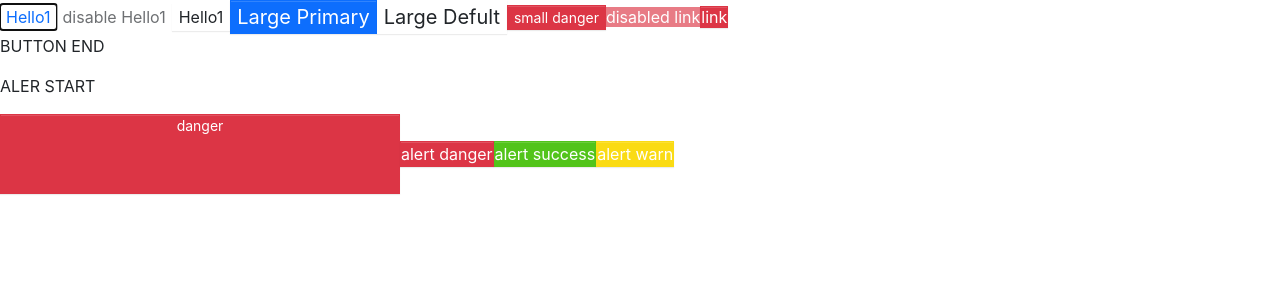
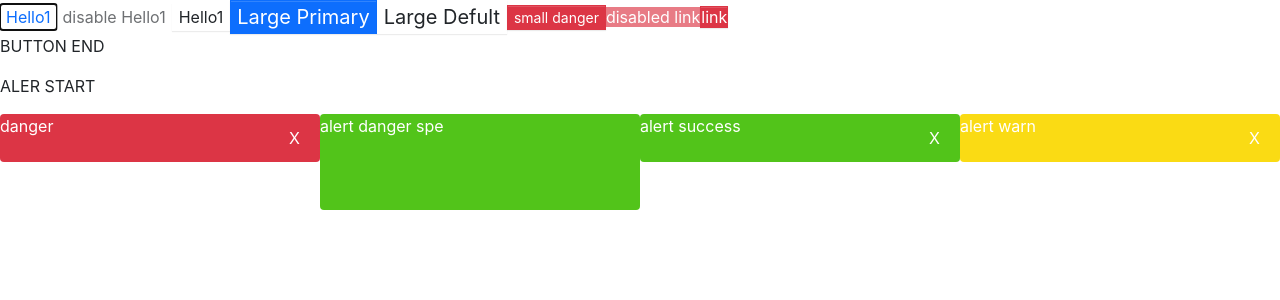
Before and after one commit to guopeng1129972/ts-react-antd, a React (Create React App) app in the folder 4/kunkunball/: page / in a window 1280 px wide. Shown: the top 300 px of the page. Built offline with nearby package versions, Linux system fonts and the light colour scheme.

Commit message:
add 样式 65%
还未添加点击事件
样式padding未添加进去

```diff
--- a/4/kunkunball/src/App.tsx
+++ b/4/kunkunball/src/App.tsx
@@ -19,8 +19,8 @@ const App: React.FC = () => {
       <p>ALER START</p>
       <header className='App-header'>
 
-        <Alert altType={alertType.Danger} altStyle={altSty.no} title={'this is title'}>danger</Alert>
-        <Alert altType={alertType.Danger}>alert danger</Alert>
+        <Alert altType={alertType.Danger} title={'this is title'}>danger</Alert>
+        <Alert altType={alertType.Success} altStyle={altSty.spe} title={"this is title"}>alert danger spe</Alert>
         <Alert altType={alertType.Success}>alert success</Alert>
         <Alert altType={alertType.Warning}>alert warn</Alert>
       </header>
--- a/4/kunkunball/src/components/Alert/_style.scss
+++ b/4/kunkunball/src/components/Alert/_style.scss
@@ -1,32 +1,27 @@
 .alt {
   position        : relative;
   display         : inline-block;
-  font-weight     : $btn-font-weight;
-  line-height     : $btn-line-height;
   color           : $body-color;
   white-space     : nowrap;
-  text-align      : center;
-  vertical-align  : middle;
   background-image: none;
   border          : $alt-border-width solid transparent;
-  box-shadow      : $alt-box-shadow;
-  cursor          : pointer;
-  transition      : $alt-transition;
-
+  @include alt-size ($alt-padding-x, $alt-padding-y, $alt-font-size, $width-no, $height-no);
+  border-radius: $alt-border-radius;
+  margin-bottom: 1rem;
 }
 
 .alt-spe {
-  @include alt-size ($btn-padding-x-lg, $btn-padding-y-lg, $btn-font-size-lg, $btn-border-radius-lg, $width-spe, $height-spe);
+  @include alt-size ($alt-padding-x, $alt-padding-y, $alt-font-size, $width-spe, $height-spe);
 }
 
 .alt-no {
-  @include alt-size ($btn-padding-x-sm, $btn-padding-y-sm, $btn-font-size-sm, $btn-border-radius-sm, $width-no, $height-no);
+  @include alt-size ($alt-padding-x, $alt-padding-y, $alt-font-size, $width-no, $height-no);
 }
+
 
 .alt-success {
   @include alt-style($success, $success, $white)
 }
-
 
 .alt-warning {
   @include alt-style($warning, $warning, $white)
@@ -35,3 +30,12 @@
 .alt-danger {
   @include alt-style($danger, $danger, $white)
 }
+
+.alt-no-clase-span {
+  position: absolute;
+  top     : 0;
+  right   : 0;
+  padding : 0.75rem 1.25rem;
+  color   : inherit;
+  cursor  : pointer;
+}
--- a/4/kunkunball/src/components/Alert/alert.tsx
+++ b/4/kunkunball/src/components/Alert/alert.tsx
@@ -39,20 +39,29 @@ const Alert: React.FC<baseAlertProps> = (props) => {
 
     // altState: (altType !== alertType.Warning) && altState
   })
+
   if (altStyle === 'spe') {
     return (
       <div
-        title={title}
         className={classes}
-      >  {children}
+      >
+        <span
+          className={'alt-spe-span'}
+        >{children}</span>
       </div>
     )
   } else {
     return (
       <div
-        title={title}
         className={classes}
-      >  {children}
+      >
+        <span
+          className={'alt-no-span'}
+        >{children}</span>
+        <span
+        className={'alt-no-clase-span'}>
+          X
+        </span>
       </div>
     )
   }
--- a/4/kunkunball/src/components/Button/_style.scss
+++ b/4/kunkunball/src/components/Button/_style.scss
@@ -8,11 +8,12 @@
   text-align      : center;
   vertical-align  : middle;
   background-image: none;
+  transition      : $btn-transition;
   border          : $btn-border-width solid transparent;
   @include button-size ($btn-padding-x, $btn-padding-y, $btn-font-size, $btn-border-radius);
   box-shadow: $btn-box-shadow;
   cursor    : pointer;
-  transition: $btn-transition;
+
 
   &.disabled,
   &[disabled] {
--- a/4/kunkunball/src/style/_mixin.scss
+++ b/4/kunkunball/src/style/_mixin.scss
@@ -1,15 +1,14 @@
 @mixin button-size ($padding-x, $padding-y, $font-size, $border-raduis) {
-  padding      : $padding-y, $padding-x;
+  padding      : $padding-x, $padding-y;
   font-size    : $font-size;
   border-raduis: $border-raduis;
 }
 
-@mixin alt-size ($padding-x, $padding-y, $font-size, $border-raduis, $width, $height) {
-  padding      : $padding-y, $padding-x;
-  width        : $width;
-  height       : $height;
-  font-size    : $font-size;
-  border-raduis: $border-raduis;
+@mixin alt-size ($padding-x, $padding-y, $font-size, $width, $height) {
+  padding  : $padding-x, $padding-y, $padding-y, $padding-x;
+  font-size: $font-size;
+  width    : $width;
+  height   : $height;
 }
 
 @mixin button-style ($background,
@@ -46,21 +45,9 @@
 @mixin alt-style ($background,
   $border,
   $color,
-  $hover-background:lighten($background, 7.5%),
-  $hover-border:lighten($border, 10%),
-  $hover-color:$color,
 ) {
   color     : $color;
   background: $background;
+  border    : $border;
 
-  &:hover {
-    color     : $hover-color;
-    background: $hover-background;
-  }
-
-  &:focus,
-  &.focus {
-    color : $hover-color;
-    border: $hover-border;
-  }
 }
--- a/4/kunkunball/src/style/_variables.scss
+++ b/4/kunkunball/src/style/_variables.scss
@@ -240,13 +240,15 @@ $alt-transition: color .15s ease-in-out,
 background-color .15s ease-in-out,
 border-color .15s ease-in-out,
 box-shadow .15s ease-in-out !default;
-$alt-border-radius    : $border-radius !default;
-$alt-border-radius-no : $border-radius-lg !default;
-$alt-border-radius-spe: $border-radius-sm !default;
-$width-spe            :25rem !default;
-$width-no             :25rem !default;
-$height-spe           :10rem !default;
-$height-no            :5rem !default;
+$alt-border-radius : $border-radius !default;
+$alt-font-size     :$font-size-base !default;
+$width-spe         :20rem !default;
+$width-no          :20rem !default;
+$height-spe        :6rem !default;
+$height-no         :3rem !default;
+$alt-padding-x     :0.75rem !default;
+$alt-padding-y     :1.25rem !default;
+
 // menu
 $menu-border-width: $border-width !default;
 $menu-border-color: $border-color !default;
```
Also changed, not shown: 4/kunkunball/src/components/Alert/exit.svg (added).
